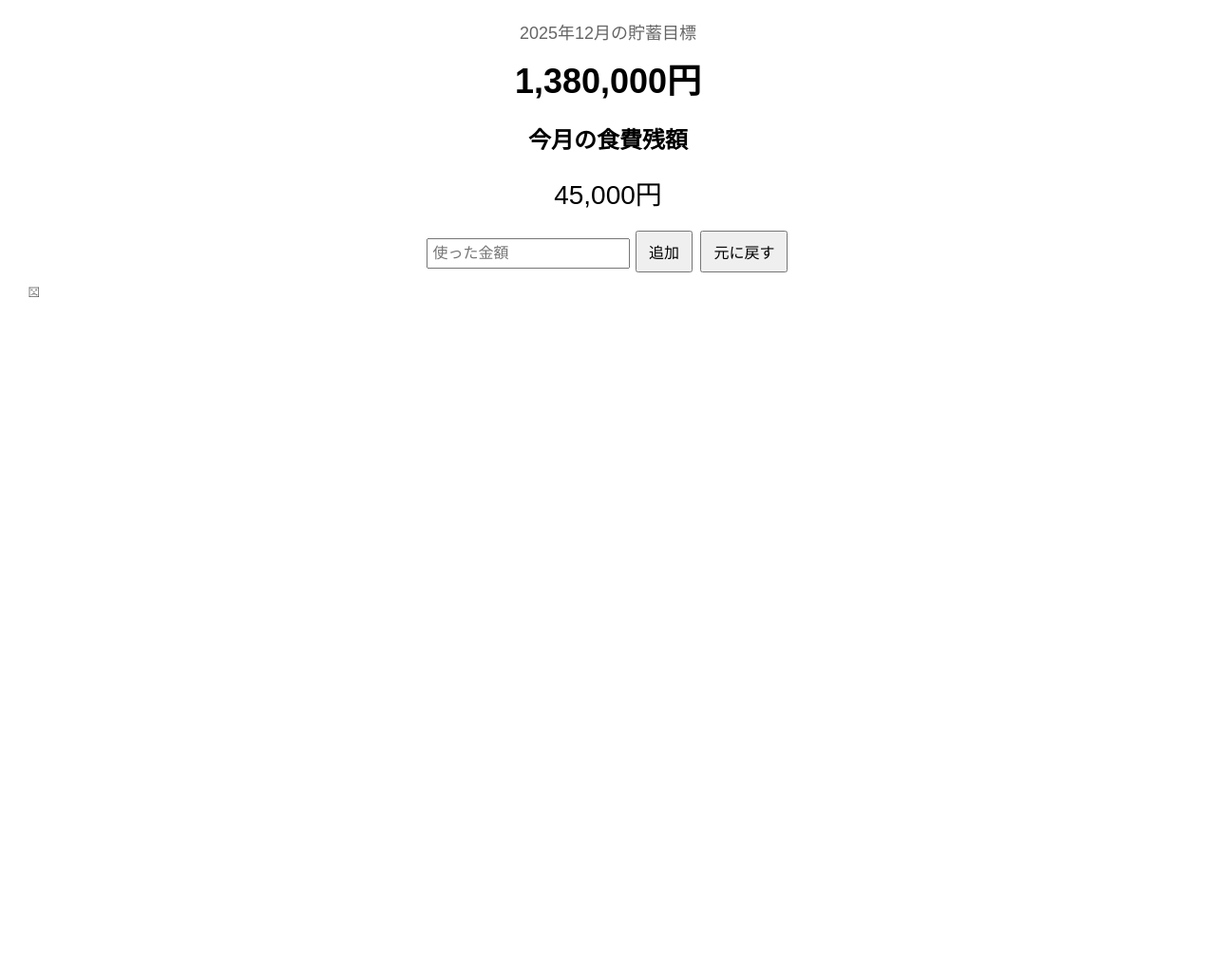
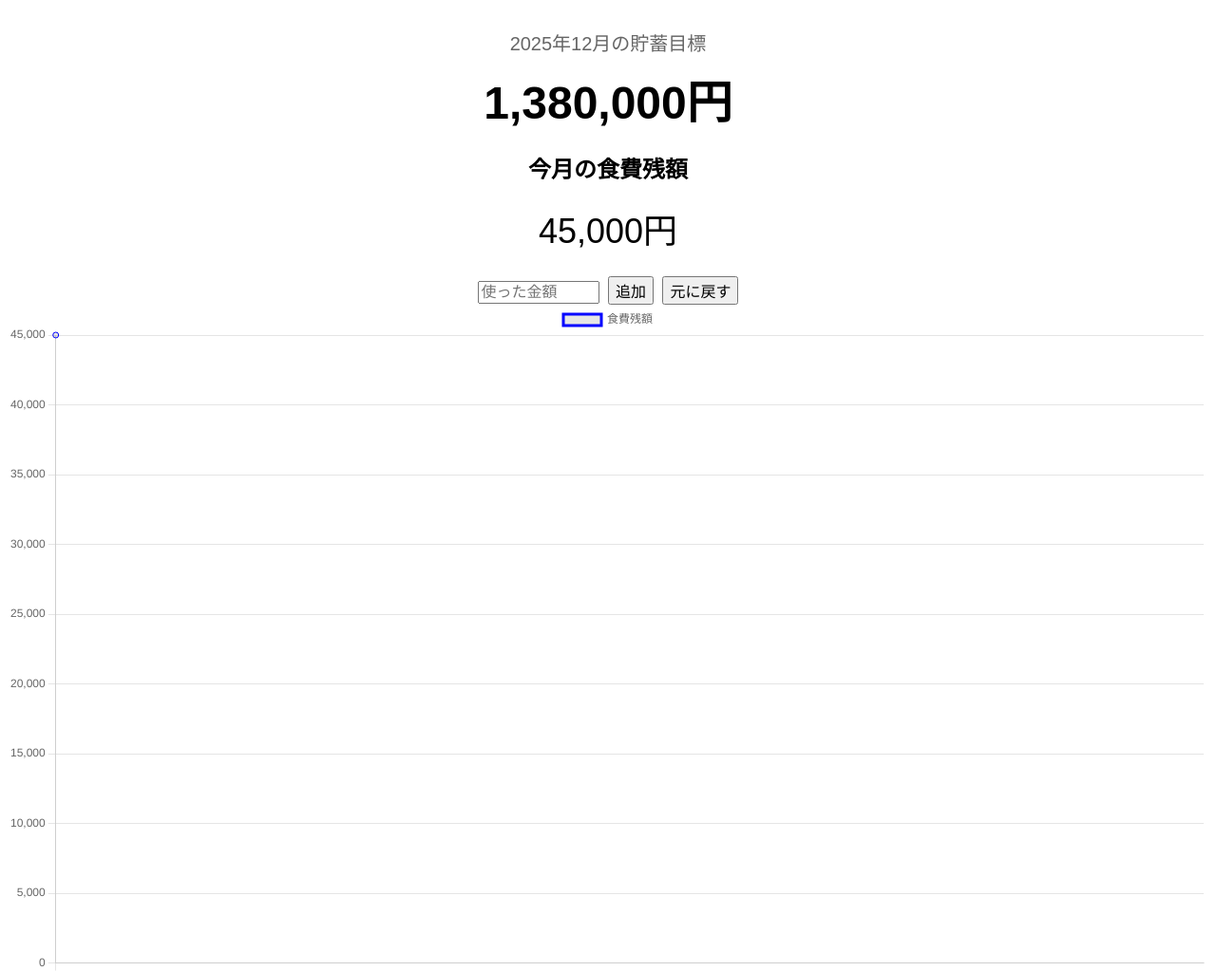
Before and after one commit to yutarouenoyama/money_management, a plain HTML site: page index.html in a window 1280 px wide. Shown: the top 1023 px of the page at 95% size. Drawn offline with nearby package versions, Linux system fonts and the light colour scheme.

Commit message:
Update index.html

```diff
--- a/index.html
+++ b/index.html
@@ -4,21 +4,17 @@
   <meta charset="UTF-8">
   <title>家計管理アプリ</title>
 
-  <!-- スマホ対応 -->
-  <meta name="viewport" content="width=device-width, initial-scale=1.0">
-
   <!-- Chart.js CDN -->
   <script src="https://cdn.jsdelivr.net/npm/chart.js@4.4.0"></script>
 
   <style>
-    body { font-family: sans-serif; text-align: center; margin: 20px; }
-    .month { font-size: 18px; color: #666; }
-    .money { font-size: 36px; font-weight: bold; margin-top: 10px; }
-    .remain { font-size: 28px; margin: 15px 0; }
-    input { font-size: 16px; width: 60%; max-width: 200px; padding: 5px; }
-    button { font-size: 16px; margin: 5px 2px; padding: 8px 12px; }
-    hr { margin: 30px 0; }
-    canvas { max-width: 100%; height: auto !important; }
+    body { font-family: sans-serif; text-align: center; margin-top: 30px; }
+    .month { font-size: 20px; color: #666; }
+    .money { font-size: 48px; font-weight: bold; margin-top: 10px; }
+    .remain { font-size: 36px; margin: 20px 0; }
+    input { font-size: 16px; width: 120px; }
+    button { font-size: 16px; margin-left: 5px; margin-top: 5px; }
+    hr { margin: 40px 0; }
   </style>
 </head>
 <body>
@@ -33,7 +29,7 @@
   <input id="expenseFood" type="number" placeholder="使った金額">
   <button onclick="addExpenseFood()">追加</button>
   <button onclick="undoExpenseFood()">元に戻す</button>
-  <canvas id="foodChart"></canvas>
+  <canvas id="foodChart" width="350" height="200"></canvas>
 
   <hr>
 
@@ -43,7 +39,7 @@
   <input id="expenseMisc" type="number" placeholder="使った金額">
   <button onclick="addExpenseMisc()">追加</button>
   <button onclick="undoExpenseMisc()">元に戻す</button>
-  <canvas id="miscChart"></canvas>
+  <canvas id="miscChart" width="350" height="200"></canvas>
 
   <hr>
 
@@ -53,7 +49,7 @@
   <input id="expenseSocial" type="number" placeholder="使った金額">
   <button onclick="addExpenseSocial()">追加</button>
   <button onclick="undoExpenseSocial()">元に戻す</button>
-  <canvas id="socialChart"></canvas>
+  <canvas id="socialChart" width="350" height="200"></canvas>
 
   <hr>
 
@@ -61,15 +57,18 @@
   <button onclick="location.href='about.html'">このサイトについて</button>
 
   <script>
-    // ===== 貯蓄目標 =====
+    // ===== 貯蓄目標表示 =====
     const startMoney = 1380000;
     const monthIncrease = 120000;
     const bonusMonths = [6, 12];
     const bonusAmount = 600000;
+
     const now = new Date();
     const year = now.getFullYear();
     const month = now.getMonth() + 1;
+
     document.getElementById("month").innerText = `${year}年${month}月の貯蓄目標`;
+
     let target;
     if (year === 2025 && month === 12) {
       target = startMoney;
@@ -81,6 +80,7 @@
       if (bonusMonths.includes(month)) target += bonusAmount;
     }
     document.getElementById("target").innerText = target.toLocaleString() + "円";
+
     const monthKey = `${year}-${month}`;
 
     // ===== 食費管理 =====
@@ -88,6 +88,7 @@
     let foodHistory = [];
     let foodSaved = localStorage.getItem("food_" + monthKey);
     let foodBudget, foodLabels, foodData;
+
     if (foodSaved) {
       foodSaved = JSON.parse(foodSaved);
       foodBudget = foodSaved.foodBudget;
@@ -98,13 +99,14 @@
       foodLabels = ["開始"];
       foodData = [foodBudget];
     }
+
     foodRemainEl.innerText = foodBudget.toLocaleString() + "円";
 
     const ctxFood = document.getElementById("foodChart").getContext("2d");
     const foodChart = new Chart(ctxFood, {
       type: "line",
       data: { labels: foodLabels, datasets: [{ label: "食費残額", data: foodData, borderColor: "blue", fill: false, tension: 0.2 }] },
-      options: { responsive: true, maintainAspectRatio: false, scales: { y: { beginAtZero: true, suggestedMax: 50000 } } }
+      options: { scales: { y: { beginAtZero: true, suggestedMax: 45000 } } }
     });
 
     function addExpenseFood() {
@@ -143,6 +145,7 @@
     let miscHistory = [];
     let miscSaved = localStorage.getItem("misc_" + monthKey);
     let miscBudget, miscLabels, miscData;
+
     if (miscSaved) {
       miscSaved = JSON.parse(miscSaved);
       miscBudget = miscSaved.miscBudget;
@@ -153,13 +156,14 @@
       miscLabels = ["開始"];
       miscData = [miscBudget];
     }
+
     miscRemainEl.innerText = miscBudget.toLocaleString() + "円";
 
     const ctxMisc = document.getElementById("miscChart").getContext("2d");
     const miscChart = new Chart(ctxMisc, {
       type: "line",
       data: { labels: miscLabels, datasets: [{ label: "雑費残額", data: miscData, borderColor: "green", fill: false, tension: 0.2 }] },
-      options: { responsive: true, maintainAspectRatio: false, scales: { y: { beginAtZero: true, suggestedMax: 20000 } } }
+      options: { scales: { y: { beginAtZero: true, suggestedMax: 20000 } } }
     });
 
     function addExpenseMisc() {
@@ -197,11 +201,13 @@
     const socialRemainEl = document.getElementById("remainSocial");
     let socialHistory = [];
     const socialMonthKey = "social_" + monthKey;
+
     let socialSaved = localStorage.getItem(socialMonthKey);
     let socialBudget, socialLabels, socialData;
     const baseSocial = 100000; // 2025/12
     const increasePerMonth = 30000;
     const monthsPassedSocial = (year - 2025) * 12 + (month - 12);
+
     if (socialSaved) {
       socialSaved = JSON.parse(socialSaved);
       socialBudget = socialSaved.socialBudget;
@@ -212,13 +218,14 @@
       socialLabels = ["開始"];
       socialData = [socialBudget];
     }
+
     socialRemainEl.innerText = socialBudget.toLocaleString() + "円";
 
     const ctxSocial = document.getElementById("socialChart").getContext("2d");
     const socialChart = new Chart(ctxSocial, {
       type: "line",
       data: { labels: socialLabels, datasets: [{ label: "交際費残額", data: socialData, borderColor: "red", fill: false, tension: 0.2 }] },
-      options: { responsive: true, maintainAspectRatio: false, scales: { y: { beginAtZero: true, suggestedMax: socialBudget } } }
+      options: { scales: { y: { beginAtZero: true, suggestedMax: socialBudget } } }
     });
 
     function addExpenseSocial() {
@@ -251,6 +258,7 @@
       socialChart.update();
       localStorage.setItem(socialMonthKey, JSON.stringify({ socialBudget, labels: socialLabels, data: socialData }));
     }
+
   </script>
 </body>
 </html>
```
